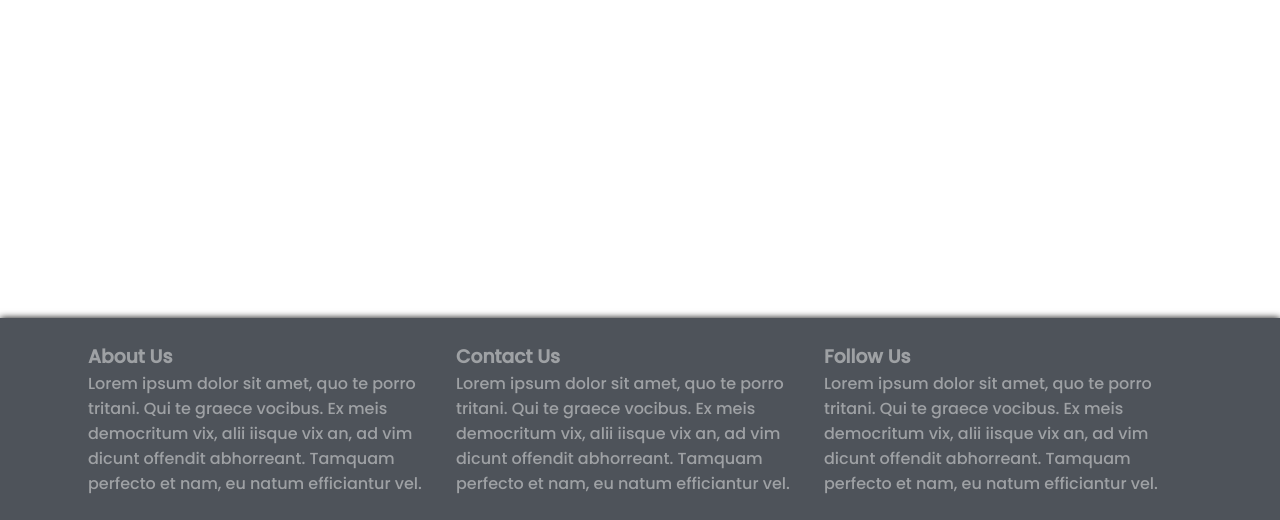
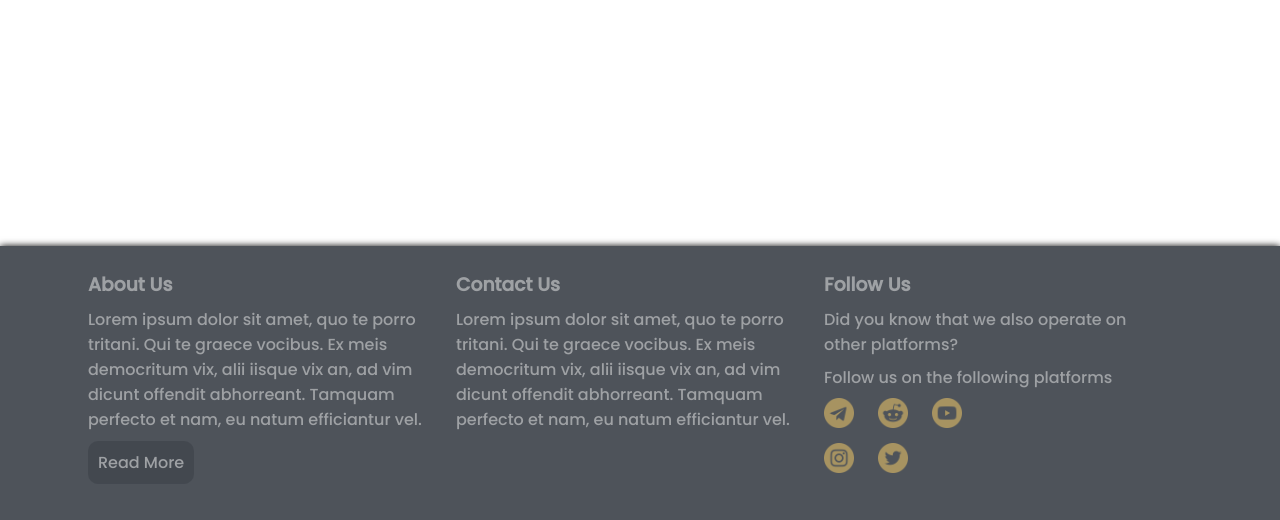
Before and after one commit to SoheilKhorram/BNP, a PHP site: page /home.php in a window 1280 px wide. Shown: the part 280-800 px from the top of the page. Run offline with PHP 8.4, Linux system fonts and the light colour scheme.

Commit message:
added icons for the "follow us" section and a button for "about us"

```diff
--- a/css/home.css
+++ b/css/home.css
@@ -3,6 +3,8 @@
     --primary-clr-200: #393E46;
     --primary-clr-300: #4e535a;
     --secondary-clr: #eeeeee;
+    --accent-clr: #ffd369;
+
     --radius: 10px;
 }
 
@@ -32,6 +34,11 @@
     box-sizing: border-box;
     margin: 0;
     padding: 0;
+}
+
+a {
+    text-decoration: none;
+    color: inherit;
 }
 
 html {
@@ -75,6 +82,12 @@ html {
     margin-left: 7px;
 }
 
+@media (max-width: 670px) {
+    .coming-soon {
+        display: none;
+    }
+}
+
 .submenu-container {
     position: absolute;
     top: 60px;
@@ -109,10 +122,11 @@ html {
 }
 
 footer {
+    display: flex;
     background-color: var(--primary-clr-300);
     box-shadow: black 0px 0px 7px 0px;
     color: var(--secondary-clr);
-    position: fixed;
+    position: absolute;
     bottom: 0;
     left: 0;
     width: 100%;
@@ -131,6 +145,15 @@ footer {
     margin-right: 2rem;
 }
 
+.footer-item {
+    display: flex;
+    flex-direction: column;
+}
+
+.footer-item>*+* {
+    margin-top: 0.5rem;
+}
+
 @media (max-width: 940px) {
     .footer-container {
         flex-direction: column;
@@ -140,3 +163,38 @@ footer {
         margin-top: 2rem;
     }
 }
+
+.social-media-icons {
+    margin-top: 0.5rem;
+    display: flex;
+    width: 100%;
+}
+
+.social-media-icons>*+* {
+    margin-left: 1.5rem;
+}
+
+.social-media-icon {
+    width: 30px;
+    height: 30px;
+    cursor: pointer;
+    justify-content: space-around;
+}
+
+.read-more {
+    background: var(--primary-clr-200);
+    color: var(--secondary-clr);
+    border: none;
+    border-radius: 10px;
+    padding: 10px;
+    cursor: pointer;
+    transition: all 0.2s;
+}
+
+.read-more:hover {
+    background: var(--primary-clr-100);
+}
+
+.read-more-div {
+    margin-top: 1.1rem;
+}
--- a/home.php
+++ b/home.php
@@ -45,7 +45,7 @@
 
         <div class="menu-item"><span>Lemans</span></div>
 
-        <div class="menu-item" style="animation:ghost 2s infinite"><span>COMING SOON</span></div>
+        <div class="menu-item coming-soon" style="animation:ghost 2s infinite"><span>COMING SOON</span></div>
 
     </div>
 
@@ -58,6 +58,11 @@
                     alii
                     iisque vix an, ad vim dicunt offendit abhorreant. Tamquam perfecto et nam, eu natum efficiantur vel.
                 </p>
+                <div class="read-more-div">
+                    <a href="#" class="read-more">
+                        Read More
+                    </a>
+                </div>
             </div>
             <div class="footer-item">
                 <h3>Contact Us</h3>
@@ -70,9 +75,30 @@
             <div class="footer-item">
                 <h3>Follow Us</h3>
                 <p>
-                    Lorem ipsum dolor sit amet, quo te porro tritani. Qui te graece vocibus. Ex meis democritum vix,
-                    alii
-                    iisque vix an, ad vim dicunt offendit abhorreant. Tamquam perfecto et nam, eu natum efficiantur vel.
+                    Did you know that we also operate on other platforms?
+                <p>
+                    Follow us on the following platforms
+                <div class="social-media-icons">
+                    <a href="#">
+                        <img src="images/telegram-accent.png" alt="telegram" class="social-media-icon">
+                    </a>
+
+                    <a href="#">
+                        <img src="images/reddit-accent.png" alt="reddit" class="social-media-icon">
+                    </a>
+                    <a href="#">
+                        <img src="images/youtube-accent.png" alt="youtube" class="social-media-icon">
+                    </a>
+                </div>
+                <div class="social-media-icons">
+                    <a href="#">
+                        <img src="images/instagram-accent.png" alt="instagram" class="social-media-icon">
+                    </a>
+                    <a href="#">
+                        <img src="images/twitter-accent.png" alt="twitter" class="social-media-icon">
+                    </a>
+                </div>
+                </p>
                 </p>
             </div>
         </div>
```
Also changed, not shown: images/instagram-accent.png (added), images/reddit-accent.png (added), images/telegram-accent.png (added), images/twitter-accent.png (added), images/youtube-accent.png (added).
